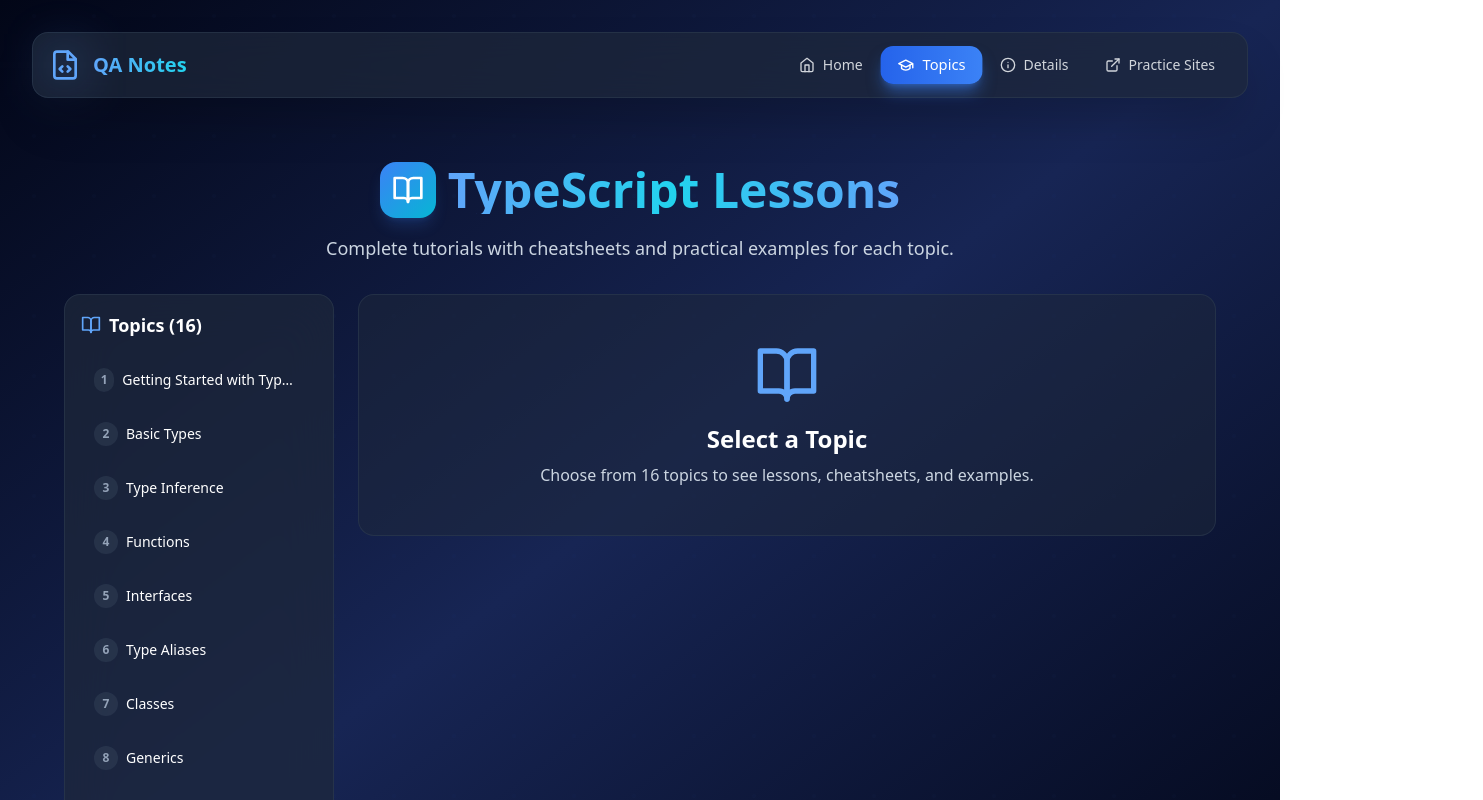
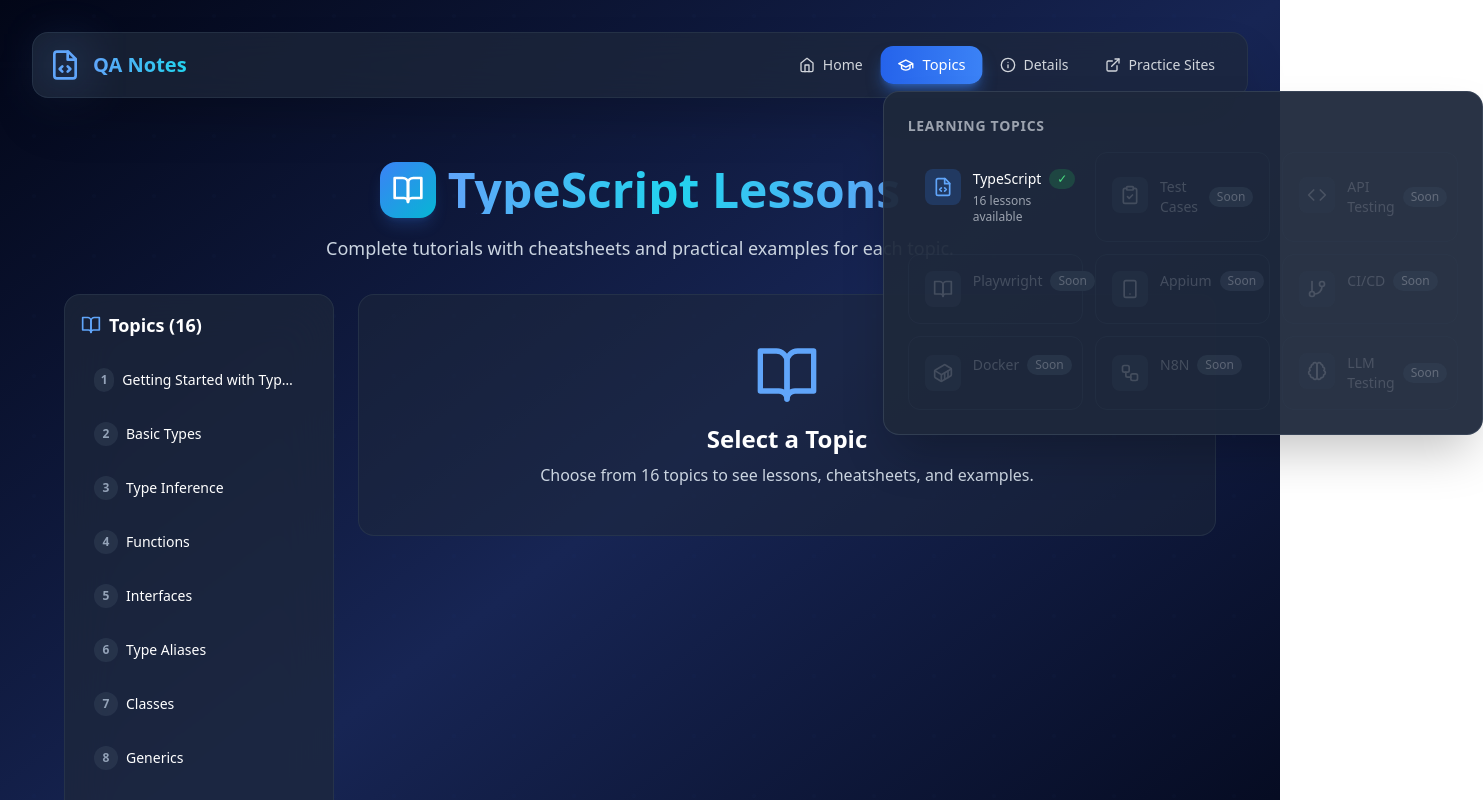
Before and after one commit to smizibon/qa_notes, a React (Vite) app: page / in a window 1280 px wide. Both pictures are taken after a click on the button "Topics". Shown: the top 800 px of the page, 1483 px wide, since content can reach past the window. Built offline with nearby package versions, Linux system fonts and the light colour scheme.

Commit message:
Fix mega menu hover behavior to stay open gracefully
- Move onMouseEnter to the Topics button itself
- Add onMouseEnter/onMouseLeave directly on the dropdown menu
- Menu now stays open when hovering over dropdown content
- Prevents menu from disappearing when moving mouse from button to menu

```diff
--- a/src/components/Navigation.tsx
+++ b/src/components/Navigation.tsx
@@ -58,11 +58,10 @@
 
             {/* Topics Mega Menu */}
             <div
-              className="relative"
-              onMouseEnter={() => setIsTopicsOpen(true)}
-              onMouseLeave={() => setIsTopicsOpen(false)}
+              className="relative group/topics"
             >
               <button
+                onMouseEnter={() => setIsTopicsOpen(true)}
                 onClick={() => setActiveTab('lessons')}
                 className={`px-4 py-2 rounded-xl text-sm font-medium transition-all duration-300 flex items-center gap-2 ${
                   activeTab === 'lessons'
@@ -76,7 +75,11 @@
 
               {/* Mega Menu Dropdown */}
               {isTopicsOpen && (
-                <div className="absolute left-0 mt-2 w-[600px] bg-slate-800/95 backdrop-blur-xl border border-slate-600/50 rounded-2xl shadow-2xl z-10">
+                <div
+                  className="absolute left-0 mt-2 w-[600px] bg-slate-800/95 backdrop-blur-xl border border-slate-600/50 rounded-2xl shadow-2xl z-10"
+                  onMouseEnter={() => setIsTopicsOpen(true)}
+                  onMouseLeave={() => setIsTopicsOpen(false)}
+                >
                   <div className="p-6">
                     <div className="mb-4">
                       <h3 className="text-sm font-semibold text-gray-400 uppercase tracking-wider mb-3">Learning Topics</h3>
```
